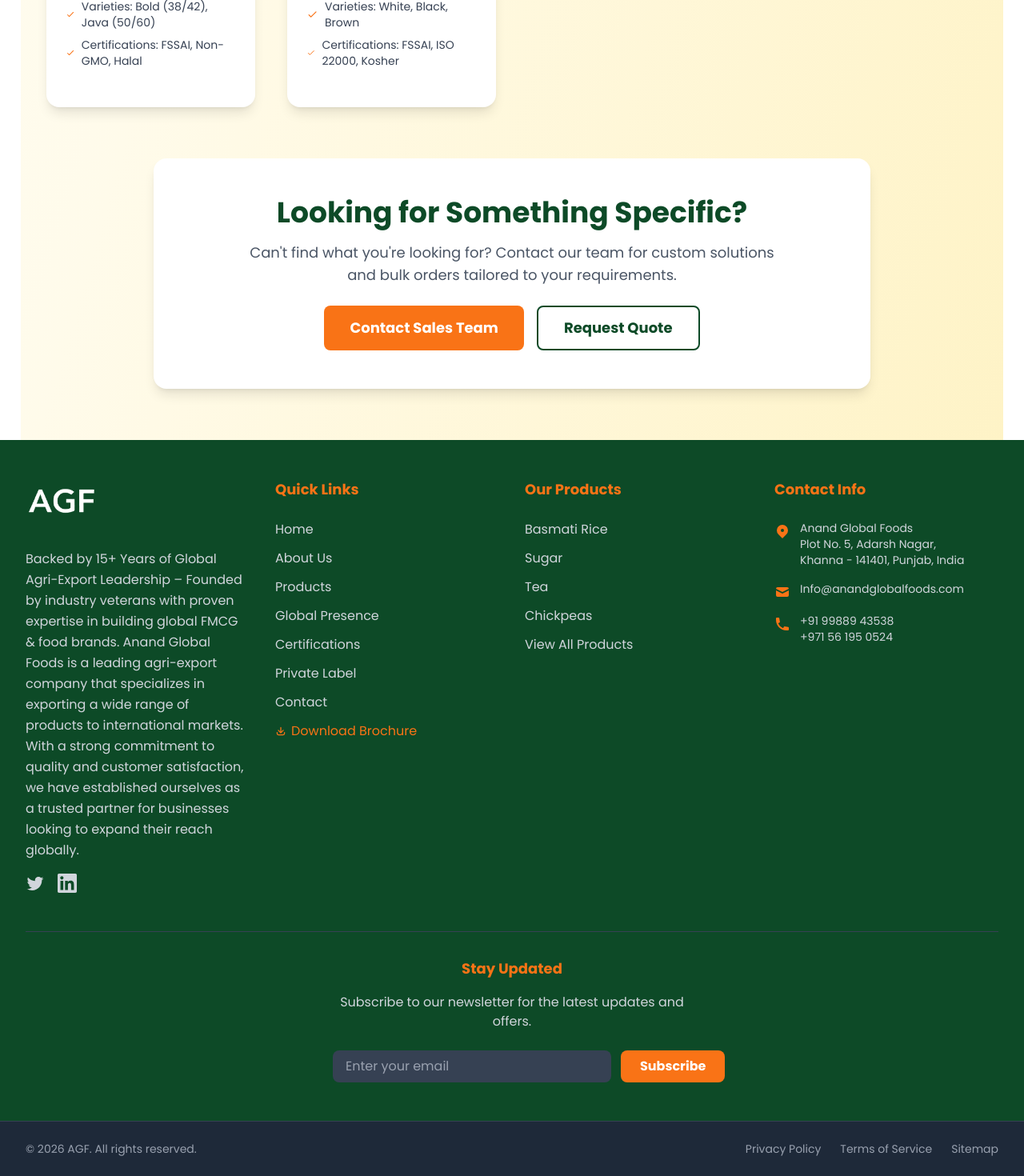
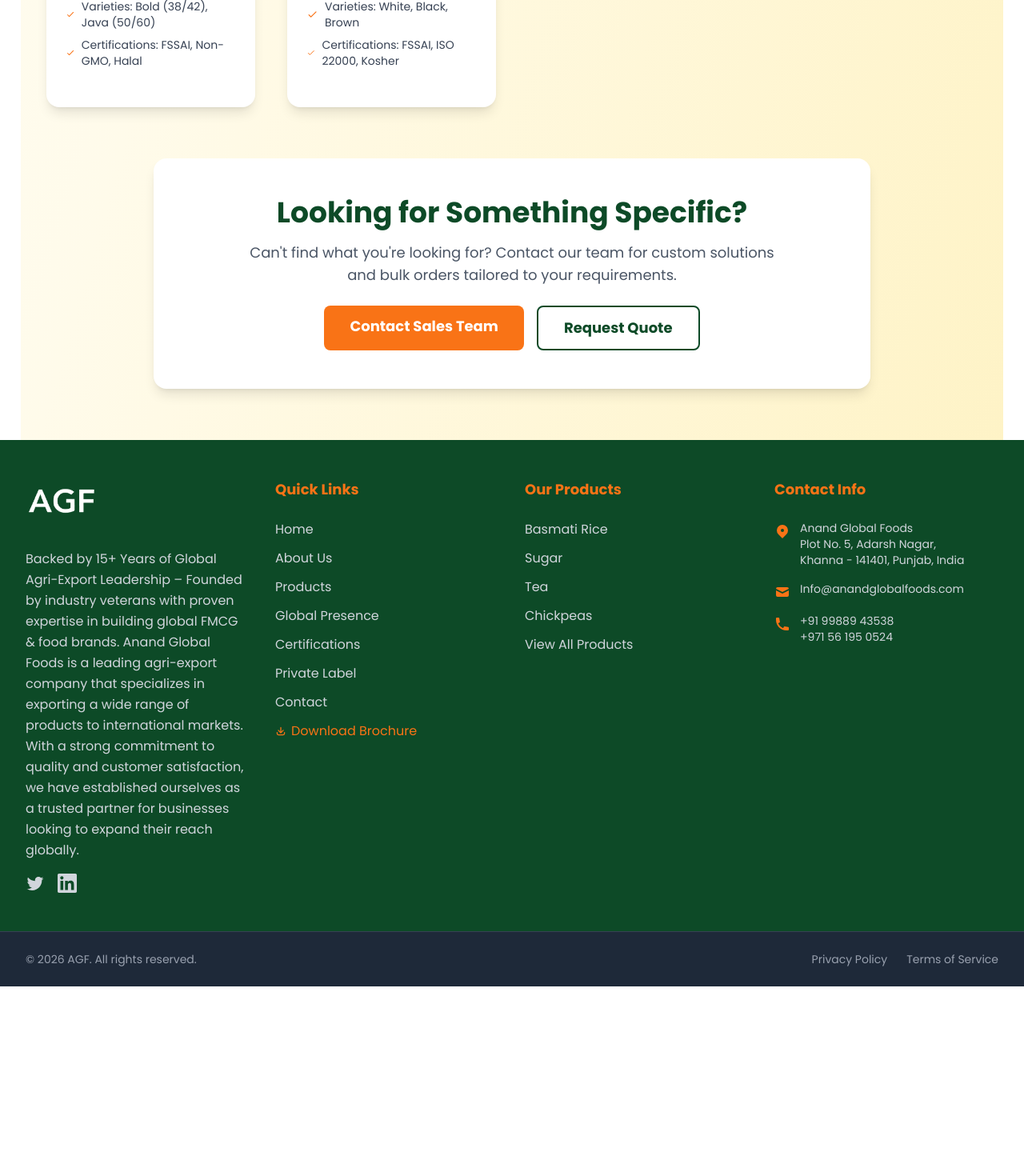
Before and after one commit to ASHISHSINGHNEGI/agf, a Next.js app: page /pages/products in a window 1280 px wide. Shown: the part 3697-5167 px from the top of the page at 80% size. After the commit the page ends 4930 px from the top, so only its background shows below. Built offline with nearby package versions, Linux system fonts and the light colour scheme.

Commit message:
udpate:email to sales team

```diff
--- a/app/components/footer.tsx
+++ b/app/components/footer.tsx
@@ -254,7 +254,7 @@ export default function Footer() {
         </div>
 
         {/* Newsletter Subscription */}
-        <div className="mt-12 pt-8 border-t border-gray-700">
+        {/* <div className="mt-12 pt-8 border-t border-gray-700">
           <div className="max-w-md mx-auto text-center">
             <h3 className="text-lg font-semibold mb-4 text-secondary">
               Stay Updated
@@ -273,7 +273,7 @@ export default function Footer() {
               </button>
             </div>
           </div>
-        </div>
+        </div> */}
       </div>
 
       {/* Bottom Bar */}
@@ -296,12 +296,12 @@ export default function Footer() {
               >
                 Terms of Service
               </Link>
-              <Link
+              {/* <Link
                 href="/sitemap"
                 className="hover:text-white transition-colors duration-300"
               >
                 Sitemap
-              </Link>
+              </Link> */}
             </div>
           </div>
         </div>
--- a/app/pages/products/ProductsClient.tsx
+++ b/app/pages/products/ProductsClient.tsx
@@ -333,12 +333,18 @@ function ProductsInner() {
                 solutions and bulk orders tailored to your requirements.
               </p>
               <div className="flex flex-col sm:flex-row gap-4 justify-center">
-                <button className="bg-secondary text-white px-8 py-3 rounded-lg font-semibold hover:bg-orange-600 transition-all duration-300 text-lg">
+                <a
+                  href="mailto:sales@anandglobalfoods.com?subject=Product%20Inquiry%20%E2%80%93%20Anand%20Global%20Foods&body=Hello%20Sales%20Team%2C%0A%0AI%20am%20interested%20in%20your%20products%20and%20would%20like%20to%20get%20more%20information.%0A%0AProduct%3A%20%0AQuantity%3A%20%0ADestination%3A%20%0A%0AThank%20you."
+                  className="bg-secondary text-white px-8 py-3 rounded-lg font-semibold hover:bg-orange-600 transition-all duration-300 text-lg text-center"
+                >
                   Contact Sales Team
-                </button>
-                <button className="border-2 border-primary text-primary px-8 py-3 rounded-lg font-semibold hover:bg-primary hover:text-white transition-all duration-300 text-lg">
+                </a>
+                <a
+                  href="/pages/contact"
+                  className="border-2 border-primary text-primary px-8 py-3 rounded-lg font-semibold hover:bg-primary hover:text-white transition-all duration-300 text-lg text-center"
+                >
                   Request Quote
-                </button>
+                </a>
               </div>
             </div>
           </div>
```
